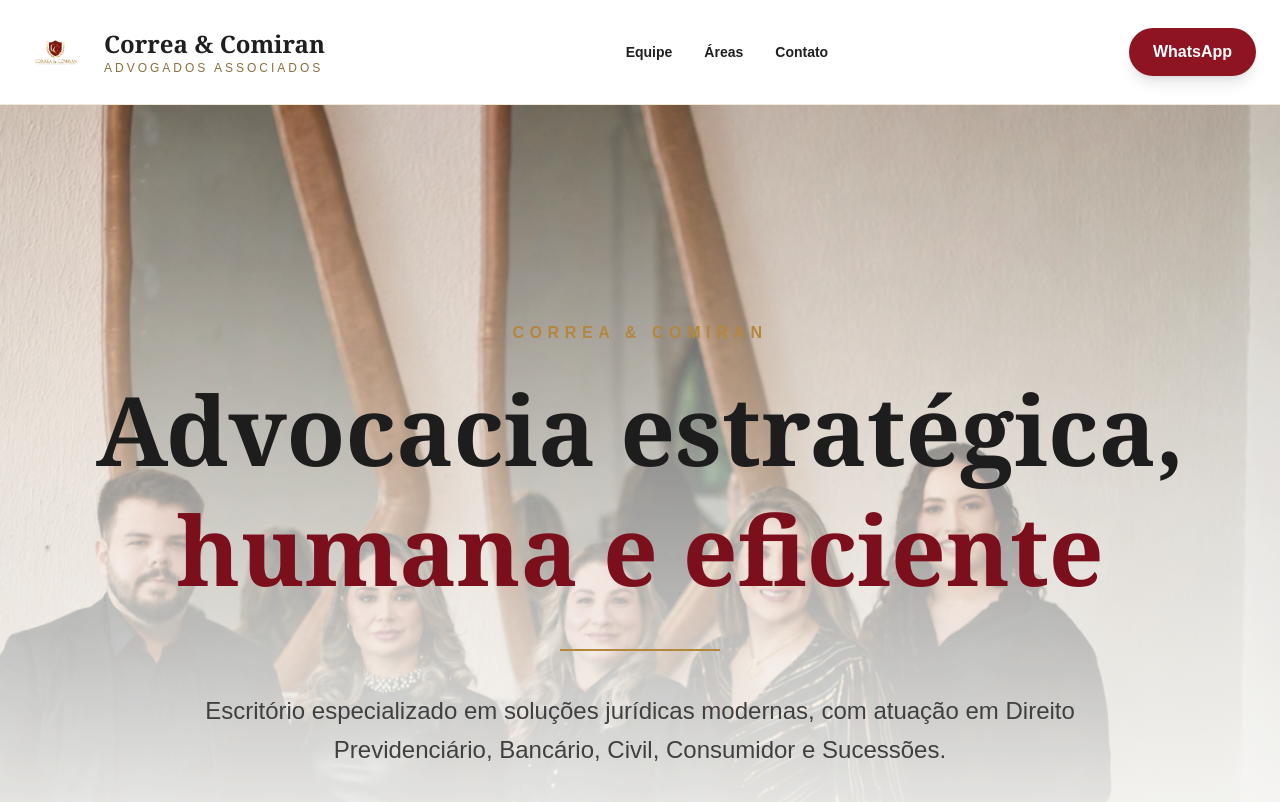
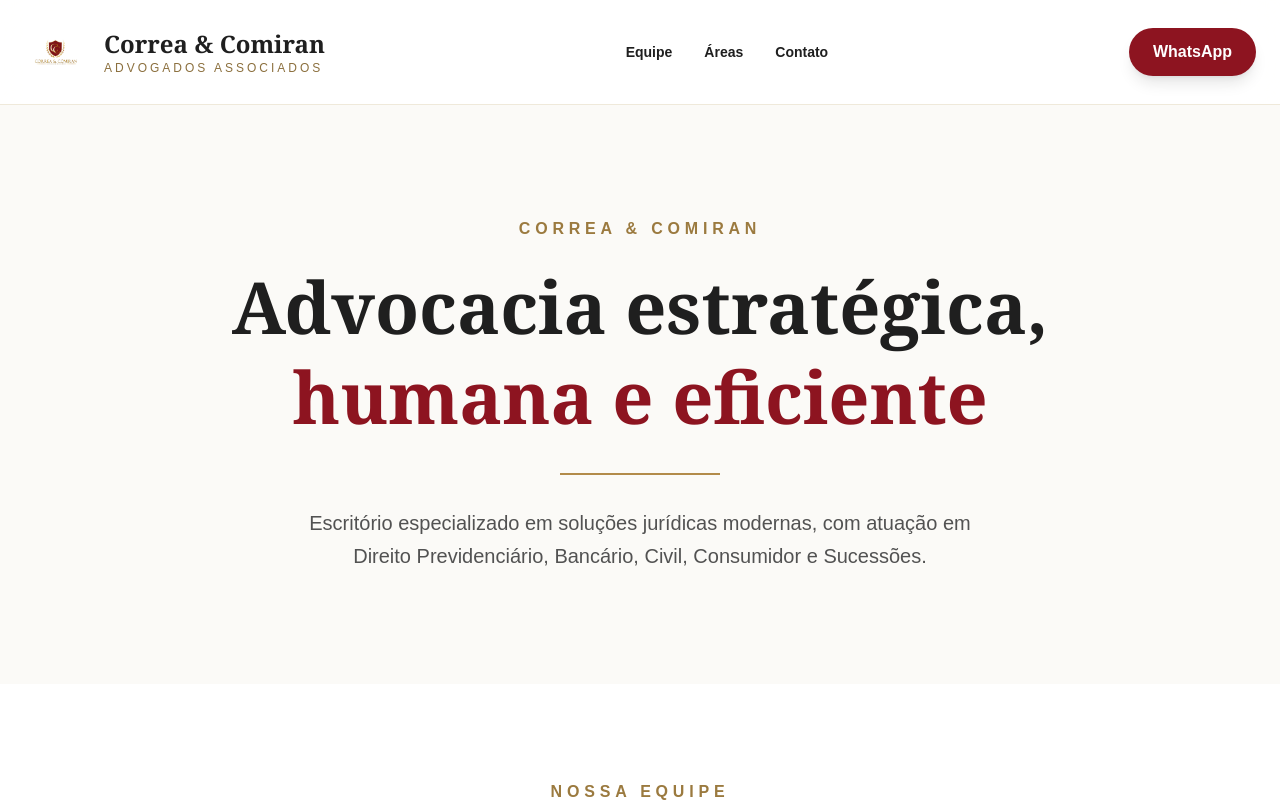
Before and after one commit to correacomiranadv-beep/correa-comiran, a Next.js app: page / in a window 1280 px wide. Shown: the top 802 px of the page. Built offline with nearby package versions, Linux system fonts and the light colour scheme.

Commit message:
removendo hero foto

```diff
--- a/app/page.tsx
+++ b/app/page.tsx
@@ -83,42 +83,24 @@ export default function Home() {
         </div>
       </header>
 
-      <section className="relative min-h-screen flex items-center justify-center overflow-hidden">
-  {/* Imagem fundo */}
-  <div className="absolute inset-0">
-    <img
-      src="/escritorio.jpg"
-      alt="Equipe Correa & Comiran"
-      className="w-full h-full object-cover object-top opacity-90"
-    />
-
-    {/* Fade branco vindo de baixo */}
-    <div className="absolute inset-0 bg-gradient-to-t from-[#fbfaf7] via-[#fbfaf7]/55 to-transparent" />
-
-    {/* Camada suave */}
-    <div className="absolute inset-0 bg-white/10" />
-  </div>
-
-  {/* Conteúdo */}
-  <div className="relative z-10 text-center px-6 pt-20">
-    <p className="uppercase tracking-[0.35em] text-[#b3873d] font-bold mb-6">
+<section className="py-28 text-center bg-[#fbfaf7]">
+  <p className="uppercase tracking-[0.3em] text-[#9b7a3f] font-bold mb-5">
     Correa & Comiran
   </p>
 
-    <h2 className="text-6xl md:text-8xl font-serif font-bold leading-tight text-[#1d1d1d]">
+  <h2 className="text-5xl md:text-7xl font-serif font-bold leading-tight mb-8">
     Advocacia estratégica,
-      <span className="block text-[#7c0f1c]">
+    <span className="block text-[#8d1420]">
       humana e eficiente
     </span>
   </h2>
 
-    <div className="w-40 h-[2px] bg-[#b3873d] mx-auto my-10" />
+  <div className="w-40 h-[2px] bg-[#b28b4a] mx-auto mb-8" />
 
-    <p className="max-w-4xl mx-auto text-2xl text-neutral-700 leading-relaxed">
+  <p className="max-w-3xl mx-auto text-xl text-neutral-600 leading-relaxed px-6">
     Escritório especializado em soluções jurídicas modernas, com atuação em
     Direito Previdenciário, Bancário, Civil, Consumidor e Sucessões.
   </p>
-  </div>
 </section>
 
       <section id="equipe" className="py-24 bg-white">
```
Lines whose indentation alone changed are shown as unchanged.
